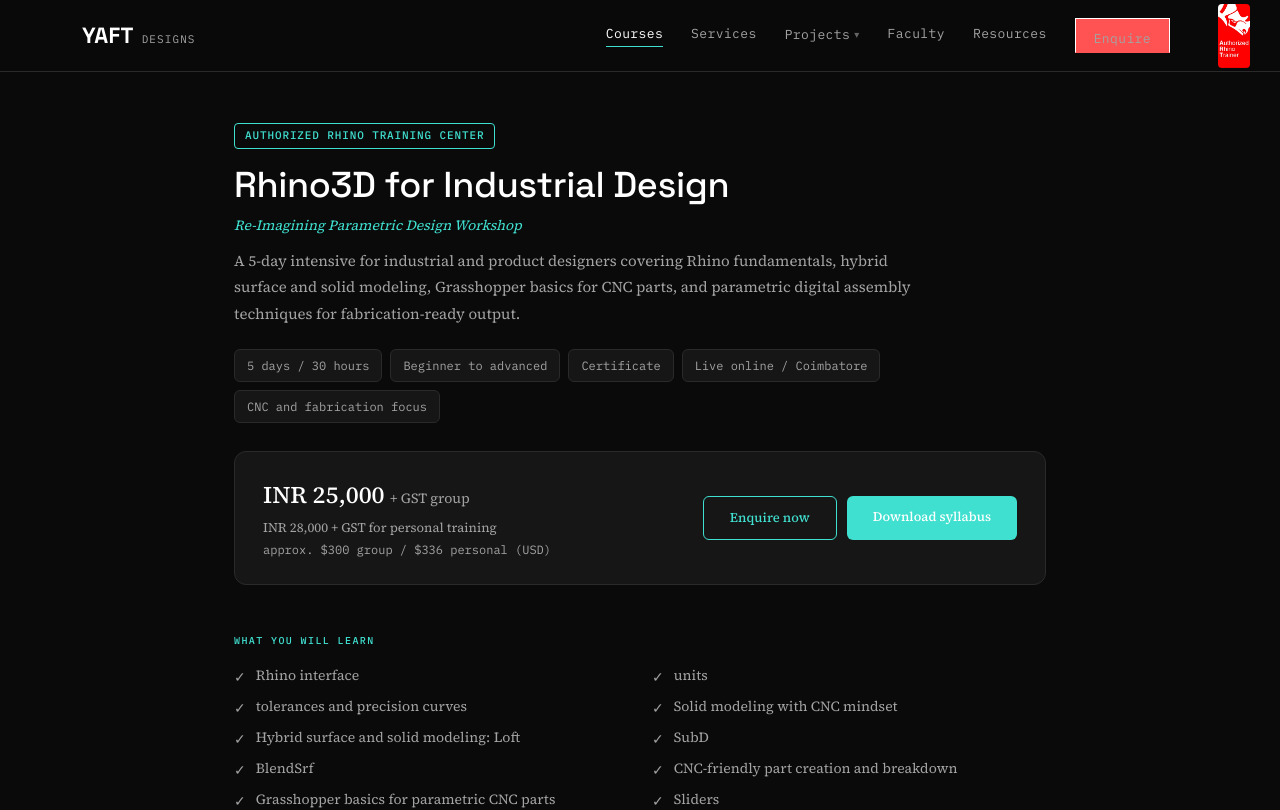
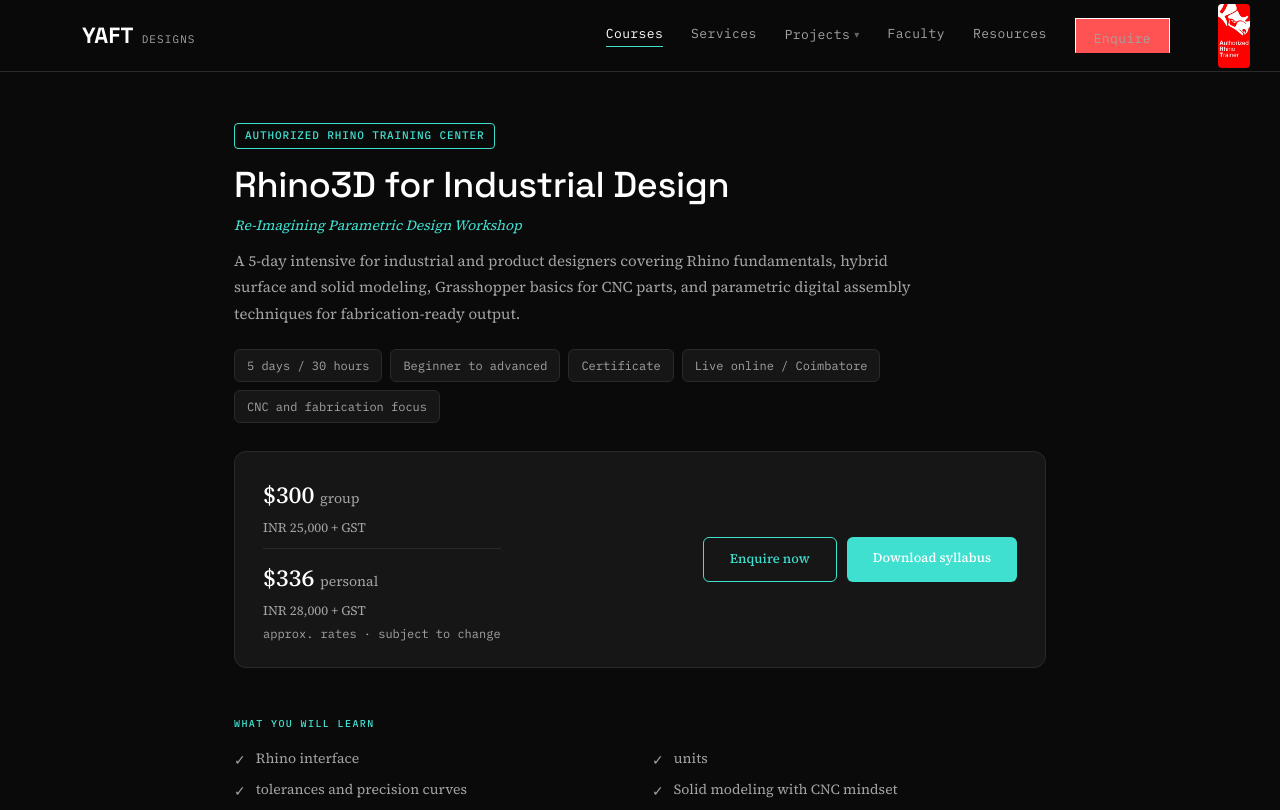
Before and after one commit to YAFTDesigns/yaftwebsite, a Next.js app: page /courses/rhino3d-industrial-design in a window 1280 px wide. Shown: the top 810 px of the page. Built offline with nearby package versions, Linux system fonts and the light colour scheme.

Commit message:
USD price big, INR secondary in rhino3d-industrial-design

```diff
--- a/app/courses/rhino3d-industrial-design/page.tsx
+++ b/app/courses/rhino3d-industrial-design/page.tsx
@@ -26,9 +26,13 @@ export default function Rhino3DIndustrialDesign() {
       </div>
       <div className={s.ctaBar}>
         <div>
-          <div className={s.priceMain}>INR 25,000 <span style={{fontSize:14,fontWeight:400,color:'var(--ink-soft)'}}> + GST group</span></div>
-          <div className={s.priceSub}>INR 28,000 + GST for personal training</div>
-          <div className={s.priceUsd}>approx. $300 group / $336 personal (USD)</div>
+          <div className={s.priceMain}>$300 <span style={{fontSize:14,fontWeight:400,color:'var(--ink-soft)'}}>group</span></div>
+          <div className={s.priceSub}>INR 25,000 + GST</div>
+          <div style={{marginTop:10,paddingTop:10,borderTop:'0.5px solid var(--line)'}}>
+            <div className={s.priceMain}>$336 <span style={{fontSize:14,fontWeight:400,color:'var(--ink-soft)'}}>personal</span></div>
+            <div className={s.priceSub}>INR 28,000 + GST</div>
+          </div>
+          <div className={s.priceUsd}>approx. rates · subject to change</div>
         </div>
         <div className={s.ctaBtns}>
           <a href="/courses#enquire" className={s.btnOutline}>Enquire now</a>
```
